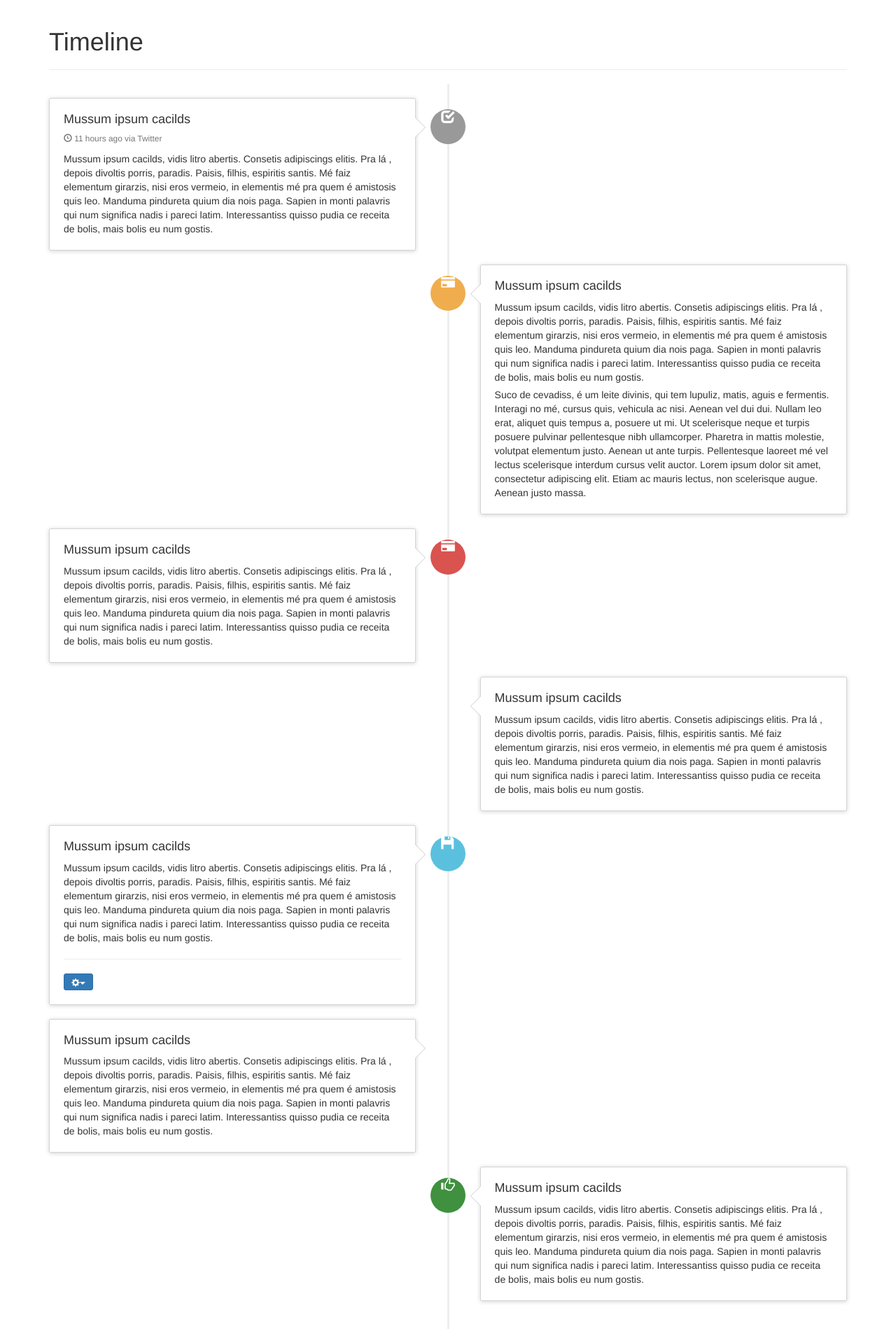
After one commit to BowenBao/2Calendar, a Node server app: page /timeline.html in a window 1280 px wide. The commit adds this page. Shown: the whole page at 70% size. Run offline with Node 20, Linux system fonts and the light colour scheme.

Commit message:
Add Timeline Replace the content in dropdown sliders with timeline.

```diff
--- /dev/null
+++ b/public/stylesheets/timeline.css
@@ -0,0 +1,126 @@
+.timeline {
+  list-style: none;
+  padding: 20px 0 20px;
+  position: relative;
+}
+.timeline:before {
+  top: 0;
+  bottom: 0;
+  position: absolute;
+  content: " ";
+  width: 3px;
+  background-color: #eeeeee;
+  left: 50%;
+  margin-left: -1.5px;
+}
+.timeline > li {
+  margin-bottom: 20px;
+  position: relative;
+}
+.timeline > li:before,
+.timeline > li:after {
+  content: " ";
+  display: table;
+}
+.timeline > li:after {
+  clear: both;
+}
+.timeline > li:before,
+.timeline > li:after {
+  content: " ";
+  display: table;
+}
+.timeline > li:after {
+  clear: both;
+}
+.timeline > li > .timeline-panel {
+  width: 46%;
+  float: left;
+  border: 1px solid #d4d4d4;
+  border-radius: 2px;
+  padding: 20px;
+  position: relative;
+  -webkit-box-shadow: 0 1px 6px rgba(0, 0, 0, 0.175);
+  box-shadow: 0 1px 6px rgba(0, 0, 0, 0.175);
+}
+.timeline > li > .timeline-panel:before {
+  position: absolute;
+  top: 26px;
+  right: -15px;
+  display: inline-block;
+  border-top: 15px solid transparent;
+  border-left: 15px solid #ccc;
+  border-right: 0 solid #ccc;
+  border-bottom: 15px solid transparent;
+  content: " ";
+}
+.timeline > li > .timeline-panel:after {
+  position: absolute;
+  top: 27px;
+  right: -14px;
+  display: inline-block;
+  border-top: 14px solid transparent;
+  border-left: 14px solid #fff;
+  border-right: 0 solid #fff;
+  border-bottom: 14px solid transparent;
+  content: " ";
+}
+.timeline > li > .timeline-badge {
+  color: #fff;
+  width: 50px;
+  height: 50px;
+  line-height: 50px;
+  font-size: 1.4em;
+  text-align: center;
+  position: absolute;
+  top: 16px;
+  left: 50%;
+  margin-left: -25px;
+  background-color: #999999;
+  z-index: 100;
+  border-top-right-radius: 50%;
+  border-top-left-radius: 50%;
+  border-bottom-right-radius: 50%;
+  border-bottom-left-radius: 50%;
+}
+.timeline > li.timeline-inverted > .timeline-panel {
+  float: right;
+}
+.timeline > li.timeline-inverted > .timeline-panel:before {
+  border-left-width: 0;
+  border-right-width: 15px;
+  left: -15px;
+  right: auto;
+}
+.timeline > li.timeline-inverted > .timeline-panel:after {
+  border-left-width: 0;
+  border-right-width: 14px;
+  left: -14px;
+  right: auto;
+}
+.timeline-badge.primary {
+  background-color: #2e6da4 !important;
+}
+.timeline-badge.success {
+  background-color: #3f903f !important;
+}
+.timeline-badge.warning {
+  background-color: #f0ad4e !important;
+}
+.timeline-badge.danger {
+  background-color: #d9534f !important;
+}
+.timeline-badge.info {
+  background-color: #5bc0de !important;
+}
+.timeline-title {
+  margin-top: 0;
+  color: inherit;
+}
+.timeline-body > p,
+.timeline-body > ul {
+  margin-bottom: 0;
+}
+.timeline-body > p + p {
+  margin-top: 5px;
+}
--- a/routes/index.js
+++ b/routes/index.js
@@ -100,4 +100,8 @@ router.get('/calendar.html', function(req, res, next){
 	res.render('index-full-test', {title: 'Calendar'});
 });
 
+router.get('/timeline.html', function(req, res, next){
+	res.render('timeline', {title: 'timeline'});
+})
+
 module.exports = router;
--- a/views/index-full-test.jade
+++ b/views/index-full-test.jade
@@ -5,6 +5,7 @@ html
     link(rel='stylesheet', href='/stylesheets/bootstrap.min.css')
     link(rel='stylesheet', href='/stylesheets/bootstrap-theme.min.css')
     link(rel='stylesheet', href='/stylesheets/calendar.css')
+    link(rel='stylesheet', href='/stylesheets/timeline.css')
     style(type='text/css').
       .btn-twitter {
         padding-left: 30px;
--- /dev/null
+++ b/views/timeline.jade
@@ -0,0 +1,101 @@
+html
+  header
+    title #{title}
+    link(rel='stylesheet', href='/stylesheets/bootstrap.min.css')
+    link(rel='stylesheet', href='/stylesheets/timeline.css')
+  body
+    .container
+      .page-header
+        h1#timeline Timeline
+      ul.timeline
+        li
+          .timeline-badge
+            span.glyphicon.glyphicon-check(style='vertical-align:-15px')
+          .timeline-panel
+            .timeline-heading
+              h4.timeline-title Mussum ipsum cacilds
+              p
+                small.text-muted
+                  i.glyphicon.glyphicon-time
+                  |  11 hours ago via Twitter
+            .timeline-body
+              p
+                | Mussum ipsum cacilds, vidis litro abertis. Consetis adipiscings elitis. Pra lá , depois divoltis porris, paradis. Paisis, filhis, espiritis santis. Mé faiz elementum girarzis, nisi eros vermeio, in elementis mé pra quem é amistosis quis leo.
+                | Manduma pindureta quium dia nois paga. Sapien in monti palavris qui num significa nadis i pareci latim. Interessantiss quisso pudia ce receita de bolis, mais bolis eu num gostis.
+        li.timeline-inverted
+          .timeline-badge.warning
+            i.glyphicon.glyphicon-credit-card
+          .timeline-panel
+            .timeline-heading
+              h4.timeline-title Mussum ipsum cacilds
+            .timeline-body
+              p
+                | Mussum ipsum cacilds, vidis litro abertis. Consetis adipiscings elitis. Pra lá , depois divoltis porris, paradis. Paisis, filhis, espiritis santis. Mé faiz elementum girarzis, nisi eros vermeio, in elementis mé pra quem é amistosis quis leo.
+                | Manduma pindureta quium dia nois paga. Sapien in monti palavris qui num significa nadis i pareci latim. Interessantiss quisso pudia ce receita de bolis, mais bolis eu num gostis.
+              p
+                | Suco de cevadiss, é um leite divinis, qui tem lupuliz, matis, aguis e fermentis. Interagi no mé, cursus quis, vehicula ac nisi. Aenean vel dui dui. Nullam leo erat, aliquet quis tempus a, posuere ut mi. Ut scelerisque neque et turpis posuere
+                | pulvinar pellentesque nibh ullamcorper. Pharetra in mattis molestie, volutpat elementum justo. Aenean ut ante turpis. Pellentesque laoreet mé vel lectus scelerisque interdum cursus velit auctor. Lorem ipsum dolor sit amet, consectetur adipiscing
+                | elit. Etiam ac mauris lectus, non scelerisque augue. Aenean justo massa.
+        li
+          .timeline-badge.danger
+            i.glyphicon.glyphicon-credit-card
+          .timeline-panel
+            .timeline-heading
+              h4.timeline-title Mussum ipsum cacilds
+            .timeline-body
+              p
+                | Mussum ipsum cacilds, vidis litro abertis. Consetis adipiscings elitis. Pra lá , depois divoltis porris, paradis. Paisis, filhis, espiritis santis. Mé faiz elementum girarzis, nisi eros vermeio, in elementis mé pra quem é amistosis quis leo.
+                | Manduma pindureta quium dia nois paga. Sapien in monti palavris qui num significa nadis i pareci latim. Interessantiss quisso pudia ce receita de bolis, mais bolis eu num gostis.
+        li.timeline-inverted
+          .timeline-panel
+            .timeline-heading
+              h4.timeline-title Mussum ipsum cacilds
+            .timeline-body
+              p
+                | Mussum ipsum cacilds, vidis litro abertis. Consetis adipiscings elitis. Pra lá , depois divoltis porris, paradis. Paisis, filhis, espiritis santis. Mé faiz elementum girarzis, nisi eros vermeio, in elementis mé pra quem é amistosis quis leo.
+                | Manduma pindureta quium dia nois paga. Sapien in monti palavris qui num significa nadis i pareci latim. Interessantiss quisso pudia ce receita de bolis, mais bolis eu num gostis.
+        li
+          .timeline-badge.info
+            i.glyphicon.glyphicon-floppy-disk
+          .timeline-panel
+            .timeline-heading
+              h4.timeline-title Mussum ipsum cacilds
+            .timeline-body
+              p
+                | Mussum ipsum cacilds, vidis litro abertis. Consetis adipiscings elitis. Pra lá , depois divoltis porris, paradis. Paisis, filhis, espiritis santis. Mé faiz elementum girarzis, nisi eros vermeio, in elementis mé pra quem é amistosis quis leo.
+                | Manduma pindureta quium dia nois paga. Sapien in monti palavris qui num significa nadis i pareci latim. Interessantiss quisso pudia ce receita de bolis, mais bolis eu num gostis.
+              hr
+              .btn-group
+                button.btn.btn-primary.btn-sm.dropdown-toggle(type='button', data-toggle='dropdown')
+                  i.glyphicon.glyphicon-cog
+                  span.caret
+                ul.dropdown-menu(role='menu')
+                  li
+                    a(href='#') Action
+                  li
+                    a(href='#') Another action
+                  li
+                    a(href='#') Something else here
+                  li.divider
+                  li
+                    a(href='#') Separated link
+        li
+          .timeline-panel
+            .timeline-heading
+              h4.timeline-title Mussum ipsum cacilds
+            .timeline-body
+              p
+                | Mussum ipsum cacilds, vidis litro abertis. Consetis adipiscings elitis. Pra lá , depois divoltis porris, paradis. Paisis, filhis, espiritis santis. Mé faiz elementum girarzis, nisi eros vermeio, in elementis mé pra quem é amistosis quis leo.
+                | Manduma pindureta quium dia nois paga. Sapien in monti palavris qui num significa nadis i pareci latim. Interessantiss quisso pudia ce receita de bolis, mais bolis eu num gostis.
+        li.timeline-inverted
+          .timeline-badge.success
+            i.glyphicon.glyphicon-thumbs-up
+          .timeline-panel
+            .timeline-heading
+              h4.timeline-title Mussum ipsum cacilds
+            .timeline-body
+              p
+                | Mussum ipsum cacilds, vidis litro abertis. Consetis adipiscings elitis. Pra lá , depois divoltis porris, paradis. Paisis, filhis, espiritis santis. Mé faiz elementum girarzis, nisi eros vermeio, in elementis mé pra quem é amistosis quis leo.
+                | Manduma pindureta quium dia nois paga. Sapien in monti palavris qui num significa nadis i pareci latim. Interessantiss quisso pudia ce receita de bolis, mais bolis eu num gostis.
+    script(src='/javascripts/vendor/jquery.js')
+    script(src='/javascripts/bootstrap.min.js')
```
Also changed, not shown: public/javascripts/calendar.js (+15 -4 lines), public/tmpls/events-list.html (+20 -2 lines), 1 other file.
